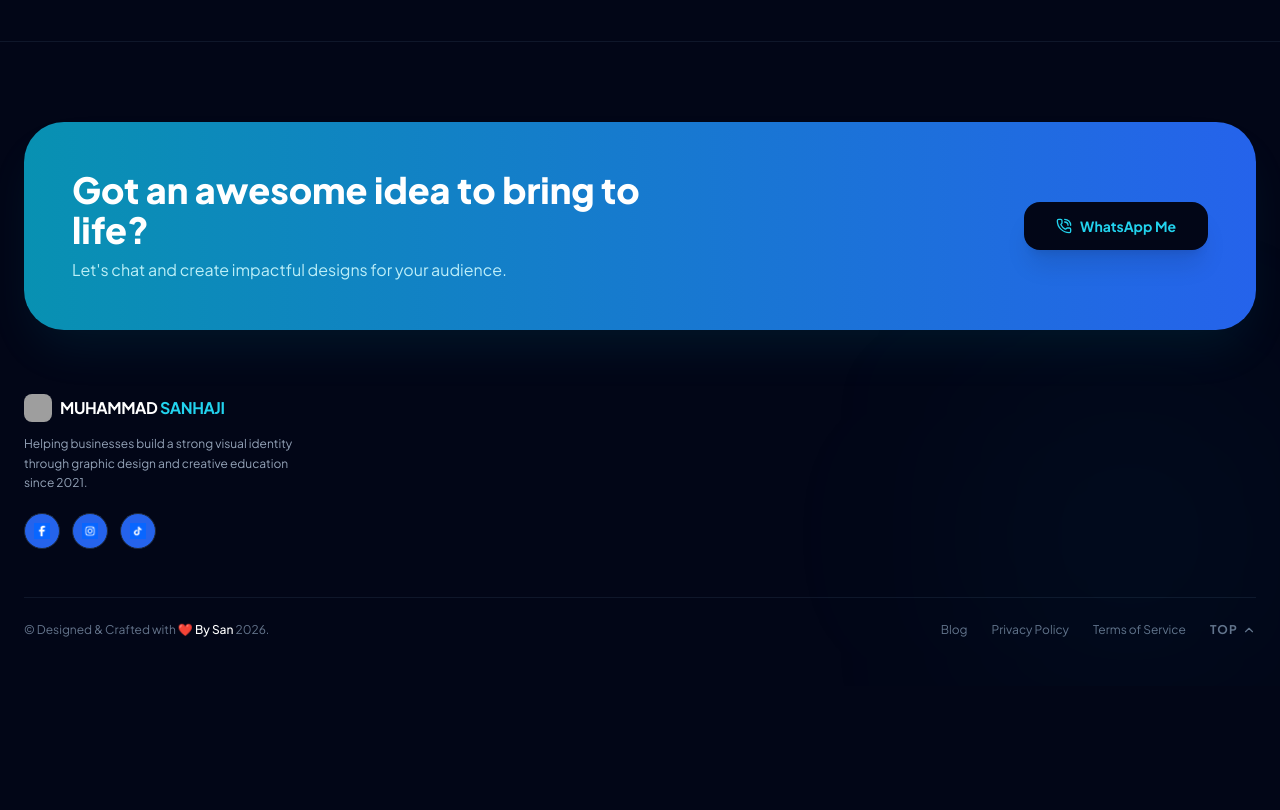
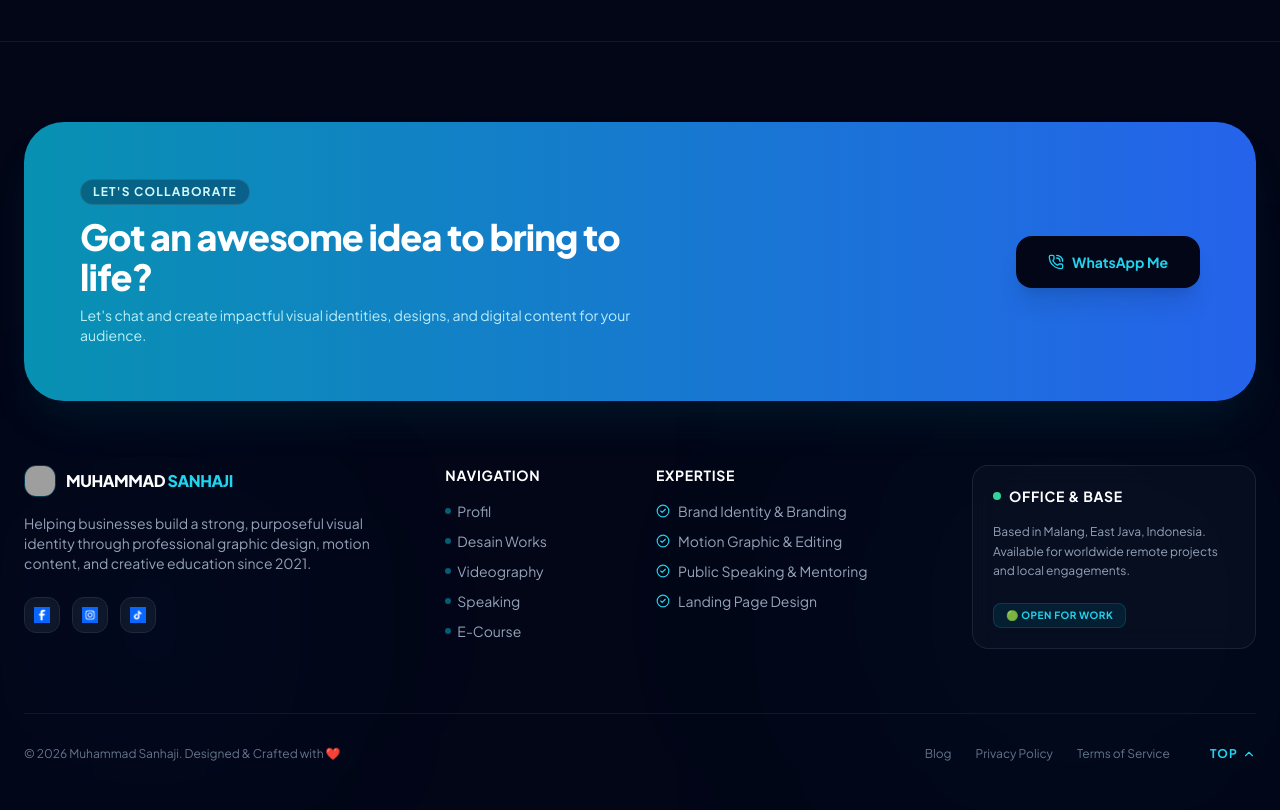
Before and after one commit to sanhaji-png/Portofolio-Sanhaji, a plain HTML site: page index.html in a window 1280 px wide. Shown: the part 4199-5009 px from the top of the page. Before the commit the page ends 4885 px from the top, so only its background shows below. Drawn offline with nearby package versions, Linux system fonts and the light colour scheme; grey boxes are pictures that could not be loaded.

Commit message:
terbaru tree

```diff
--- a/index.html
+++ b/index.html
@@ -4,7 +4,7 @@
     <meta charset="UTF-8">
     <meta name="viewport" content="width=device-width, initial-scale=1.0">
     <title>Portofolio Muhammad Sanhaji</title>
-    <link rel="icon" type="image/png" href="gambar/gambar7.png">
+    <link rel="icon" type="image/png" href="Photo-profil.png">
     <script src="https://cdn.tailwindcss.com"></script>
     <link href="https://fonts.googleapis.com/css2?family=Plus+Jakarta+Sans:wght@300;400;500;600;700;800&display=swap" rel="stylesheet">
     <script src="https://unpkg.com/lucide@latest"></script>
@@ -447,54 +447,108 @@
     </script>
 
     <!-- Footer -->
+<!-- Footer -->
     <footer id="kontak" class="bg-slate-950 text-white pt-20 pb-12 px-6 border-t border-slate-900 relative overflow-hidden">
-        <div class="absolute bottom-0 right-0 w-[300px] h-[300px] bg-cyan-500/5 rounded-full blur-[120px] pointer-events-none"></div>
-        <div class="max-w-7xl mx-auto">
-            <!-- CTA Card -->
-            <div class="bg-gradient-to-r from-cyan-600 to-blue-600 rounded-[2rem] md:rounded-[2.5rem] p-6 md:p-12 mb-16 flex flex-col md:flex-row items-center justify-between relative z-10 shadow-2xl shadow-cyan-500/10">
+        <!-- Efek Glow Estetik di Sudut Bawah -->
+        <div class="absolute bottom-0 right-0 w-[400px] h-[400px] bg-cyan-500/5 rounded-full blur-[140px] pointer-events-none"></div>
+        <div class="absolute bottom-10 left-0 w-[300px] h-[300px] bg-blue-600/5 rounded-full blur-[120px] pointer-events-none"></div>
+
+        <div class="max-w-7xl mx-auto relative z-10">
+
+            <!-- Call To Action (CTA) Banner Utama -->
+            <div class="bg-gradient-to-r from-cyan-600 to-blue-600 rounded-[2rem] md:rounded-[2.5rem] p-8 md:p-14 mb-16 flex flex-col md:flex-row items-center justify-between relative z-10 shadow-2xl shadow-cyan-500/10">
                 <div class="max-w-xl text-center md:text-left mb-6 md:mb-0">
-                    <h2 class="text-xl md:text-4xl font-extrabold leading-tight text-white">
+                    <span class="bg-slate-950/30 text-cyan-100 px-3 py-1 rounded-full text-[10px] md:text-xs font-bold uppercase tracking-widest inline-block mb-3 border border-white/10">Let's Collaborate</span>
+                    <h2 class="text-2xl md:text-4xl font-extrabold leading-tight text-white tracking-tight">
                         Got an awesome idea to bring to life?
                     </h2>
-                    <p class="text-cyan-100 text-xs md:text-base mt-2 opacity-90">
-                        Let's chat and create impactful designs for your audience.
+                    <p class="text-cyan-100 text-xs md:text-sm mt-2 opacity-90 leading-relaxed">
+                        Let's chat and create impactful visual identities, designs, and digital content for your audience.
                     </p>
                 </div>
-                <a href="https://api.whatsapp.com/send/?phone=6285895781471&text=Hello%20Admin%2C%20I%20am%20interested%20in%20your%20services.&type=phone_number&app_absent=0" class="w-full md:w-auto bg-slate-950 text-cyan-400 px-6 md:px-8 py-3.5 rounded-2xl text-xs md:text-sm font-bold flex items-center justify-center gap-2 hover:bg-slate-900 transition shadow-xl">
-                    <i data-lucide="phone-call" class="w-4 h-4"></i> WhatsApp Me
+                <a href="https://api.whatsapp.com/send/?phone=6285895781471&text=Hello%20Admin%2C%20I%20am%20interested%20in%20your%20services.&type=phone_number&app_absent=0" target="_blank" class="w-full md:w-auto bg-slate-950 text-cyan-400 px-8 py-4 rounded-2xl text-xs md:text-sm font-bold flex items-center justify-center gap-2 hover:bg-slate-900 transition shadow-xl shrink-0 group">
+                    <i data-lucide="phone-call" class="w-4 h-4 group-hover:rotate-12 transition"></i> WhatsApp Me
                 </a>
             </div>
 
-            <!-- Footer Grid -->
-            <div class="grid grid-cols-1 md:grid-cols-4 gap-10 pb-12 border-b border-slate-900">
-                <div class="col-span-1">
-                    <div class="flex items-center space-x-2 mb-3">
-                        <img src="Photo-profil.png" class="w-7 h-7 rounded-lg object-cover">
-                        <span class="text-base font-bold tracking-tight text-white">MUHAMMAD <span class="text-cyan-400">SANHAJI</span></span>
+            <!-- Footer Grid Utama (4 Kolom Terisi Rapi & Estetik) -->
+            <div class="grid grid-cols-1 sm:grid-cols-2 lg:grid-cols-12 gap-10 lg:gap-8 pb-16 border-b border-slate-900">
+
+                <!-- Kolom 1: Brand & Bio (4 Kolom) -->
+                <div class="lg:col-span-4 space-y-4">
+                    <div class="flex items-center space-x-2.5">
+                        <img src="Photo-profil.png" class="w-8 h-8 rounded-xl object-cover border border-cyan-500/30">
+                        <span class="text-base font-extrabold tracking-tight text-white">MUHAMMAD <span class="text-cyan-400">SANHAJI</span></span>
                     </div>
-                    <p class="text-slate-400 text-xs leading-relaxed mb-5">
-                        Helping businesses build a strong visual identity through graphic design and creative education since 2021.
+                    <p class="text-slate-400 text-xs md:text-sm leading-relaxed pr-4">
+                        Helping businesses build a strong, purposeful visual identity through professional graphic design, motion content, and creative education since 2021.
                     </p>
-                    <div class="flex space-x-3">
-                        <a href="https://www.facebook.com/share/1EXyHubKTA/" class="w-9 h-9 bg-blue-600 border border-slate-800 rounded-full flex items-center justify-center hover:border-cyan-400 hover:text-cyan-400 transition"><img src="Icon/Icon (1).png" class="w-4 h-4 object-contain"></a>
-                        <a href="https://www.instagram.com/saann_471?igsh=MWxvcXR1cmExajk4cA==" class="w-9 h-9 bg-blue-600 border border-slate-800 rounded-full flex items-center justify-center hover:border-cyan-400 hover:text-cyan-400 transition"><img src="Icon/Icon (2).png" class="w-4 h-4 object-contain"></a>
-                        <a href="https://www.tiktok.com/@sannxx47?_r=1&_t=ZS-96m0yATUSjV" class="w-9 h-9 bg-blue-600 border border-slate-800 rounded-full flex items-center justify-center hover:border-cyan-400 hover:text-cyan-400 transition"><img src="Icon/Icon (3).png" class="w-4 h-4 object-contain"></a>
+                    <div class="flex items-center gap-3 pt-2">
+                        <a href="https://www.facebook.com/share/1EXyHubKTA/" target="_blank" class="w-9 h-9 bg-slate-900 border border-slate-800 rounded-xl flex items-center justify-center hover:border-cyan-400 hover:text-cyan-400 transition shadow-inner">
+                            <img src="Icon/Icon (1).png" class="w-4 h-4 object-contain">
+                        </a>
+                        <a href="https://www.instagram.com/saann_471?igsh=MWxvcXR1cmExajk4cA==" target="_blank" class="w-9 h-9 bg-slate-900 border border-slate-800 rounded-xl flex items-center justify-center hover:border-cyan-400 hover:text-cyan-400 transition shadow-inner">
+                            <img src="Icon/Icon (2).png" class="w-4 h-4 object-contain">
+                        </a>
+                        <a href="https://www.tiktok.com/@sannxx47?_r=1&_t=ZS-96m0yATUSjV" target="_blank" class="w-9 h-9 bg-slate-900 border border-slate-800 rounded-xl flex items-center justify-center hover:border-cyan-400 hover:text-cyan-400 transition shadow-inner">
+                            <img src="Icon/Icon (3).png" class="w-4 h-4 object-contain">
+                        </a>
                     </div>
                 </div>
+
+                <!-- Kolom 2: Quick Links (2 Kolom) -->
+                <div class="lg:col-span-2 space-y-4">
+                    <h4 class="text-xs md:text-sm font-bold uppercase tracking-wider text-white">Navigation</h4>
+                    <ul class="space-y-2.5 text-xs md:text-sm text-slate-400">
+                        <li><a href="#profil" class="hover:text-cyan-400 transition flex items-center gap-1.5"><span class="w-1.5 h-1.5 rounded-full bg-cyan-500/50"></span> Profil</a></li>
+                        <li><a href="#desain" class="hover:text-cyan-400 transition flex items-center gap-1.5"><span class="w-1.5 h-1.5 rounded-full bg-cyan-500/50"></span> Desain Works</a></li>
+                        <li><a href="#video" class="hover:text-cyan-400 transition flex items-center gap-1.5"><span class="w-1.5 h-1.5 rounded-full bg-cyan-500/50"></span> Videography</a></li>
+                        <li><a href="#seminar" class="hover:text-cyan-400 transition flex items-center gap-1.5"><span class="w-1.5 h-1.5 rounded-full bg-cyan-500/50"></span> Speaking</a></li>
+                        <li><a href="#template" class="hover:text-cyan-400 transition flex items-center gap-1.5"><span class="w-1.5 h-1.5 rounded-full bg-cyan-500/50"></span> E-Course</a></li>
+                    </ul>
+                </div>
+
+                <!-- Kolom 3: Expertise / Services (3 Kolom) -->
+                <div class="lg:col-span-3 space-y-4">
+                    <h4 class="text-xs md:text-sm font-bold uppercase tracking-wider text-white">Expertise</h4>
+                    <ul class="space-y-2.5 text-xs md:text-sm text-slate-400">
+                        <li class="flex items-center gap-2"><i data-lucide="check-circle-2" class="w-3.5 h-3.5 text-cyan-400 shrink-0"></i> Brand Identity & Branding</li>
+                        <li class="flex items-center gap-2"><i data-lucide="check-circle-2" class="w-3.5 h-3.5 text-cyan-400 shrink-0"></i> Motion Graphic & Editing</li>
+                        <li class="flex items-center gap-2"><i data-lucide="check-circle-2" class="w-3.5 h-3.5 text-cyan-400 shrink-0"></i> Public Speaking & Mentoring</li>
+                        <li class="flex items-center gap-2"><i data-lucide="check-circle-2" class="w-3.5 h-3.5 text-cyan-400 shrink-0"></i> Landing Page Design</li>
+                    </ul>
+                </div>
+
+                <!-- Kolom 4: Status / Info Lokasi (3 Kolom) -->
+                <div class="lg:col-span-3 space-y-4 bg-slate-900/40 border border-slate-800/80 p-5 rounded-2xl backdrop-blur-md">
+                    <h4 class="text-xs md:text-sm font-bold uppercase tracking-wider text-white flex items-center gap-2">
+                        <span class="w-2 h-2 rounded-full bg-emerald-400 animate-ping"></span> Office & Base
+                    </h4>
+                    <p class="text-slate-400 text-xs leading-relaxed">
+                        Based in Malang, East Java, Indonesia. Available for worldwide remote projects and local engagements.
+                    </p>
+                    <div class="pt-1">
+                        <span class="inline-block bg-cyan-500/10 border border-cyan-500/20 text-cyan-400 text-[10px] font-bold px-3 py-1 rounded-lg uppercase tracking-wider">
+                            🟢 Open For Work
+                        </span>
+                    </div>
+                </div>
+
             </div>
 
-            <!-- Copyright -->
-            <div class="pt-6 flex flex-col md:flex-row justify-between items-center text-slate-500 text-xs gap-4">
-                <p>&copy; Designed & Crafted with ❤️<span class="text-white font-medium"> By San </span>2026.</p>
-                <div class="flex space-x-6">
+            <!-- Copyright & Legal Links -->
+            <div class="pt-8 flex flex-col md:flex-row justify-between items-center text-slate-500 text-xs gap-4">
+                <p>&copy; 2026 Muhammad Sanhaji. Designed & Crafted with <span class="text-red-500">❤️</span></p>
+                <div class="flex flex-wrap justify-center gap-6">
                     <a href="blog.html" class="hover:text-cyan-400 transition">Blog</a>
                     <a href="privacy.html" class="hover:text-cyan-400 transition">Privacy Policy</a>
                     <a href="tos.html" class="hover:text-cyan-400 transition">Terms of Service</a>
-                    <button onclick="window.scrollTo({top: 0, behavior: 'smooth'})" class="flex items-center gap-1 hover:text-cyan-400 transition font-bold uppercase tracking-widest">
+                    <button onclick="window.scrollTo({top: 0, behavior: 'smooth'})" class="flex items-center gap-1 text-cyan-400 hover:text-cyan-300 transition font-bold uppercase tracking-widest ml-4">
                         Top <i data-lucide="chevron-up" class="w-3.5 h-3.5"></i>
                     </button>
                 </div>
             </div>
+
         </div>
     </footer>
     <script>
```
Also changed, not shown: tos.html (+1 -1 lines).
